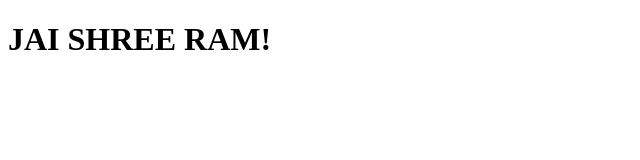
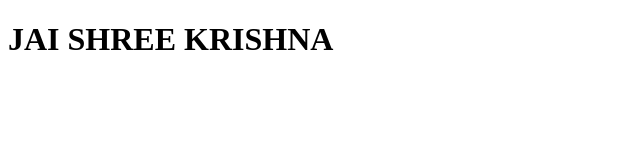
Before and after one commit to Ashwini-Pathak/git, a plain HTML site: page index.html in a window 1280 px wide. Shown: the whole page, without its empty margins (0-640 px from the left). Drawn offline with Linux system fonts and the light colour scheme.

Commit message:
deploy: e81724d834a9db7c66a12dfcd25ef7d2faeec05d

```diff
--- a/index.html
+++ b/index.html
@@ -1 +1 @@
-<!DOCTYPE html><html><head><title>My Nginx Page</title></head><body><h1>JAI SHREE RAM!</h1></body></html>
+<!DOCTYPE html><html><head><title>My Nginx Page</title></head><body><h1>JAI SHREE KRISHNA</h1></body></html>
```
